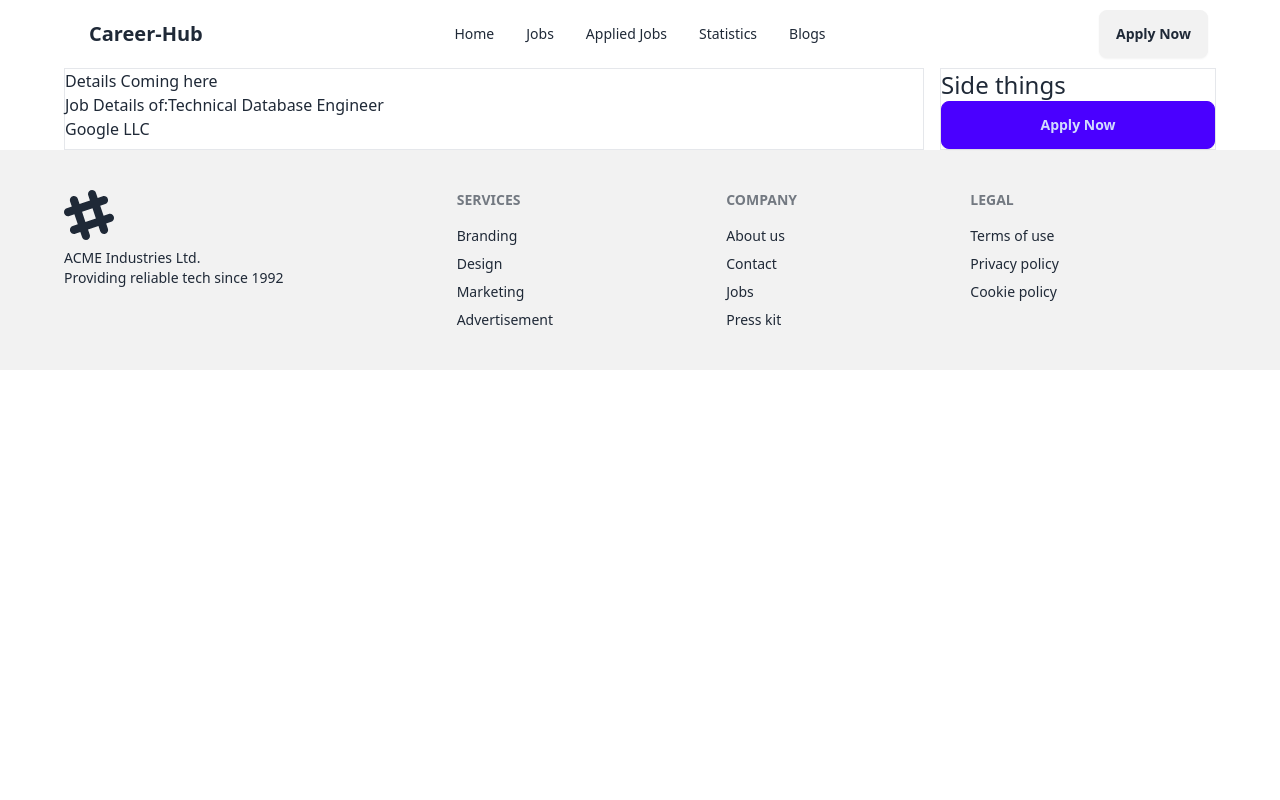
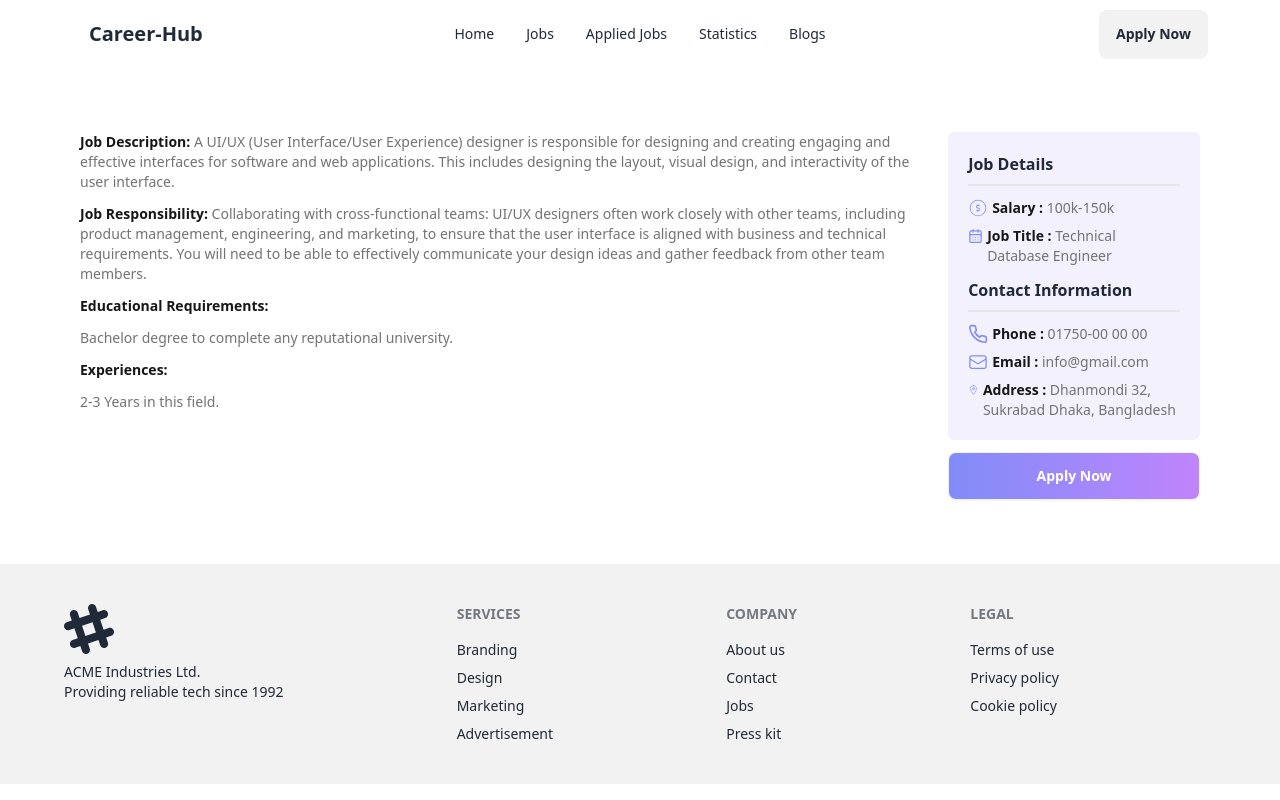
Before and after one commit to Imam444/Career-Hub, a React (Vite) app: page /job/1 in a window 1280 px wide. Built offline with nearby package versions, Linux system fonts and the light colour scheme.

Commit message:
edit job details and applied jobs

```diff
--- a/src/components/AppliedJobs/AppliedJobs.jsx
+++ b/src/components/AppliedJobs/AppliedJobs.jsx
@@ -2,69 +2,111 @@ import { useEffect, useState } from "react";
 import { useLoaderData } from "react-router-dom";
 import { getStoredJobApplication } from "../../utility/localstorage";
 import { Helmet } from "react-helmet-async";
+import Job from "../Job/Job";
 
 const AppliedJobs = () => {
   const jobs = useLoaderData();
-    const [appliedJob, setAppliedJob] = useState([]);
+  const [appliedJob, setAppliedJob] = useState([]);
   const [displayJob, setDisplayJob] = useState([]);
-  const handleJobsFilter = filter => {
-    if (filter === 'all') {
-      setDisplayJob(appliedJob)
+   const [filter, setFilter] = useState("All");
+
+
+    if (filter === "all") {
+      setDisplayJob(appliedJob);
+    } else if (filter === "remote") {
+      const remoteJobs = appliedJob.filter(
+        (job) => job.remote_or_onsite === "Remote"
+      );
+      setDisplayJob(remoteJobs);
+    } else if (filter === "onsite") {
+      const onsiteJobs = appliedJob.filter(
+        (job) => job.remote_or_onsite === "Onsite"
+      );
+      setDisplayJob(onsiteJobs);
     }
-    else if (filter === 'remote') {
-      const remoteJobs = appliedJob.filter(job => job.remote_or_onsite === 'Remote')
-      setDisplayJob(remoteJobs)
-    }
-    else if (filter === 'onsite') {
-      const onsiteJobs = appliedJob.filter(job => job.remote_or_onsite === 'Onsite')
-      setDisplayJob(onsiteJobs)
-    }
-  }
+
   useEffect(() => {
     const storedJobIds = getStoredJobApplication();
     if (jobs.length > 0) {
       //
       const jobsApplied = [];
       for (const id of storedJobIds) {
-        const job = jobs.find(job => job.id === id);
+        const job = jobs.find((job) => job.id === id);
         if (job) {
           jobsApplied.push(job);
         }
       }
-        setAppliedJob(jobsApplied);
-        setDisplayJob(jobsApplied)
+      setAppliedJob(jobsApplied);
+      setDisplayJob(jobsApplied);
     }
   }, [jobs]);
   return (
-    <div>
+    <>
       <Helmet>
         <title>Career Hub | Applied Job</title>
       </Helmet>
-      <h2 className="text-2xl">I Applied Jobs:{appliedJob.length}</h2>
-      <details className="dropdown">
-        <summary className="btn m-1">open or close</summary>
-        <ul className="menu dropdown-content bg-base-100 rounded-box z-[1] w-52 p-2 shadow">
-          <li onClick={() => handleJobsFilter("all")}>
-            <a>All</a>
-          </li>
-          <li onClick={() => handleJobsFilter("remote")}> <a>Remote</a></li>
 
-          <li onClick={() => handleJobsFilter("onsite")}><a>Onsite</a></li>
-
-
-        </ul>
-      </details>
-
-      <ul>
-        {displayJob.map((job) => (
-          <li key={job.id}>
-            <span>
-              {job.job_title} {job.company_name} :{job.remote_or_onsite}
-            </span>
-          </li>
-        ))}
-      </ul>
-    </div>
+      <div className="container px-6 mx-auto py-16 overflow-hidden">
+        <div className="mb-5 text-right">
+          <div className="dropdown">
+            <div tabIndex={0} role="button" className="btn m-1">
+              Filter By
+            </div>
+            <ul
+              tabIndex={0}
+              className="dropdown-content z-[1] menu p-2 shadow bg-base-100 rounded-box w-52"
+            >
+              <li>
+                <button onClick={() => setFilter("all")}>All</button>
+              </li>
+              <li>
+                <button onClick={() => setFilter("Remote")}>
+                  Remote
+                </button>
+              </li>
+              <li>
+                <button onClick={() => setFilter("Onsite")}>
+                  Onsite
+                </button>
+              </li>
+            </ul>
+          </div>
+        </div>
+        {displayJob.length ? (
+          <div className="flex flex-col gap-4">
+            {displayJob.map((job) => (
+              <Job
+                key={job.id}
+                job={job}
+                setAppliedJobs={setAppliedJob}
+                appliedJobs={appliedJob}
+              />
+            ))}
+          </div>
+        ) : (
+          <div className="text-center py-16">
+            <h4 className="font-bold text-3xl bg-gradient-to-r from-indigo-400 to-purple-400 inline-block text-transparent bg-clip-text">
+              You didn&apos;t applied for Jobs{filter}
+            </h4>
+          </div>
+        )}
+      </div>
+      ) : (
+      <div className="container mx-auto py-40 text-center">
+        <h4 className="font-bold text-3xl bg-gradient-to-r from-indigo-400 to-purple-400 inline-block text-transparent bg-clip-text">
+          You didnt&apos;t applied for any Jobs{filter}
+        </h4>
+        <p className="text-neutral-500 py-2">
+          Apply for jobs to see them listed here.
+        </p>
+        <button
+          onClick={() => setFilter("jobs")}
+          className="btn bg-gradient-to-r from-indigo-400 to-purple-400 text-white px-3 md:px-5 z-50"
+        >
+          Apply Now
+        </button>
+      </div>
+    </>
   );
 };
 
--- a/src/components/JobDetails/JobDetails.jsx
+++ b/src/components/JobDetails/JobDetails.jsx
@@ -3,6 +3,11 @@ import { ToastContainer, toast } from "react-toastify";
 import { useLoaderData, useParams } from "react-router-dom";
 import { saveJobApplication } from "../../utility/localstorage";
 import { Helmet } from "react-helmet-async";
+import { IoLocationOutline } from "react-icons/io5";
+import { CiDollar } from "react-icons/ci";
+import { LuCalendarDays } from "react-icons/lu";
+import { FiPhone } from "react-icons/fi";
+import { HiOutlineEnvelope } from "react-icons/hi2";
 
 const JobDetails = () => {
   const jobs = useLoaderData();
@@ -15,25 +20,108 @@ const JobDetails = () => {
   }
 
   return (
-    <div>
-      <Helmet>
-        <title>
-          Career Hub |  Job Details
-        </title>
-      </Helmet>
-      <div className="grid gap-4 md:grid-cols-4">
-        <div className="border md:col-span-3">
-          <h2>Details Coming here</h2>
-          <h2>Job Details of:{job.job_title}</h2>
-          <p>{job.company_name}</p>
-        </div>
-        <div className="border">
-          <h2 className="text-2xl">Side things</h2>
-          <button onClick={handleApplyJob} className="btn btn-primary w-full">Apply Now</button>
-        </div>
+    <> <Helmet>
+      <title> Career Hub  | Job Details</title>
+     </Helmet>
+      <div className="container px-4 mx-auto py-16 flex flex-col lg:flex-row gap-5 ">
+                <div className="flex flex-col gap-3">
+                    <p className="text-sm text-neutral-500">
+                        <span className="font-bold text-neutral-900">
+                            Job Description:
+                        </span>{" "}
+                        {job.job_description}
+                    </p>
+                    <p className="text-sm text-neutral-500">
+                        <span className="font-bold text-neutral-900">
+                            Job Responsibility:
+                        </span>{" "}
+                        {job.job_responsibility}
+                    </p>
+                    <p className="text-sm font-bold text-neutral-900">
+                        Educational Requirements:
+                    </p>
+                    <p className="text-sm text-neutral-500">
+                        {job.educational_requirements}
+                    </p>
+                    <p className="text-sm font-bold text-neutral-900">
+                        Experiences:
+                    </p>
+                    <p className="text-sm text-neutral-500">
+                        {job.experiences}
+                    </p>
+                </div>
+                <div className="w-full lg:w-8/12">
+                    <div className="bg-[#f4f1ff] p-5 rounded-md">
+                        <h2 className="text-md font-extrabold pb-2 mb-3 border-b-2">
+                            Job Details
+                        </h2>
+                        <div className="flex flex-col gap-2">
+                            <div className="flex gap-1 ">
+                                <CiDollar className="w-5 h-5 text-indigo-400" />
+                                <p className="text-sm text-neutral-500 ">
+                                    <span className="font-bold text-neutral-900">
+                                        Salary :
+                                    </span>{" "}
+                                    {job.salary}
+                                </p>
+                            </div>
+                            <div className="flex gap-1">
+                                <LuCalendarDays className="w-5 h-5 text-indigo-400" />
+                                <p className="text-sm text-neutral-500">
+                                    <span className="font-bold text-neutral-900">
+                                        Job Title :
+                                    </span>{" "}
+                                    {job.job_title}
+                                </p>
+                            </div>
+                        </div>
+                        <h2 className="text-md font-extrabold pb-2 mb-3 border-b-2 pt-3">
+                            Contact Information
+                        </h2>
+                        <div className="flex flex-col gap-2">
+                            <div className="flex gap-1">
+                                <FiPhone className="w-5 h-5 text-indigo-400" />
+                                <p className="text-sm text-neutral-500">
+                                    <span className="font-bold text-neutral-900">
+                                        Phone :
+                                    </span>{" "}
+                                    {job.contact_information.phone}
+                                </p>
+                            </div>
+                            <div className="flex gap-1">
+                                <HiOutlineEnvelope className="w-5 h-5 text-indigo-400" />
+                                <p className="text-sm text-neutral-500">
+                                    <span className="font-bold text-neutral-900">
+                                        Email :
+                                    </span>{" "}
+                                    {job.contact_information.email}
+                                </p>
+                            </div>
+                            <div className="flex gap-1">
+                                <IoLocationOutline className="w-5 h-5 text-indigo-400" />
+                                <p className="text-sm text-neutral-500">
+                                    <span className="font-bold text-neutral-900">
+                                        Address :
+                                    </span>{" "}
+                                    {job.contact_information.address}
+                                </p>
+                            </div>
+                        </div>
+                      </div>
+                      <button
+                        onClick={handleApplyJob}
+                        className="btn btn-block bg-gradient-to-r from-indigo-400 to-purple-400 text-white px-5 mt-3"
+                    >
+                        Apply Now
+                    </button>
+                    <ToastContainer />
+
+          </div>
       </div>
-      <ToastContainer/>
-    </div>
+
+
+
+   </>
   );
 };
 
```
Also changed, not shown: src/components/AppliedJobs/AppliedSingleJob.jsx (added).
